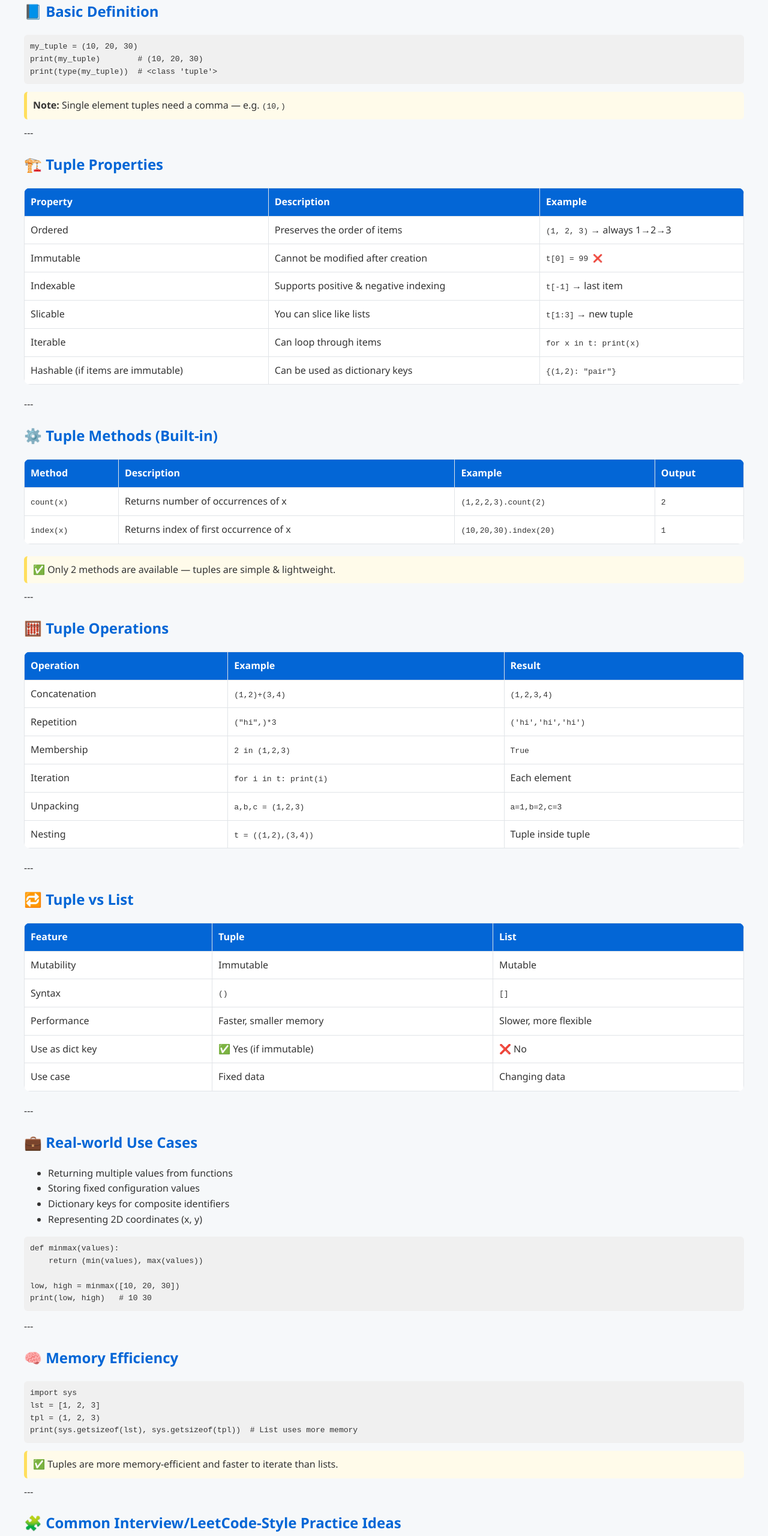
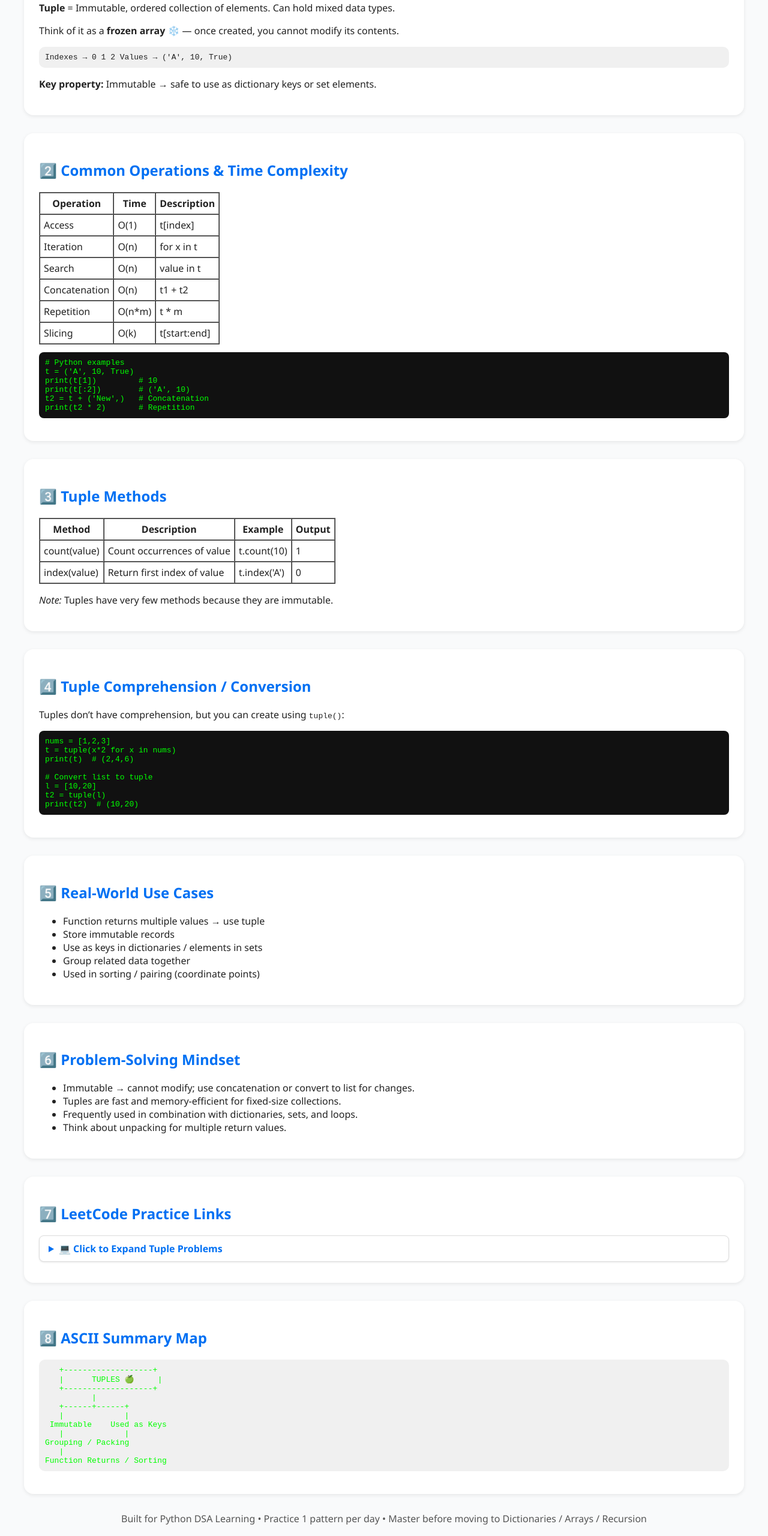
Before and after one commit to Anilabhimanyu/PythonMastery, a plain HTML site: page tuple/python_tuple_part1.html in a window 1280 px wide. Shown: the part 200-2760 px from the top of the page at 60% size. Drawn offline with Linux system fonts and the light colour scheme.

Commit message:
updated tuple and dict

```diff
--- a/tuple/python_tuple_part1.html
+++ b/tuple/python_tuple_part1.html
@@ -1,181 +1,143 @@
 <!DOCTYPE html>
 <html lang="en">
 <head>
-  <meta charset="UTF-8">
-  <meta name="viewport" content="width=device-width, initial-scale=1.0">
-  <title>Python Tuple Complete Reference</title>
-  <style>
-    body {
-      font-family: 'Segoe UI', sans-serif;
-      margin: 40px;
-      background: #f6f8fa;
-      color: #333;
-      line-height: 1.6;
-    }
-    h1, h2, h3 {
-      color: #0366d6;
-    }
-    table {
-      width: 100%;
-      border-collapse: collapse;
-      margin: 20px 0;
-      background: white;
-      border-radius: 10px;
-      overflow: hidden;
-    }
-    th, td {
-      border: 1px solid #e1e4e8;
-      padding: 10px;
-      text-align: left;
-    }
-    th {
-      background: #0366d6;
-      color: white;
-    }
-    pre {
-      background: #f0f0f0;
-      padding: 10px;
-      border-radius: 6px;
-      overflow-x: auto;
-    }
-    .note {
-      background: #fffbea;
-      border-left: 5px solid #ffdf5d;
-      padding: 10px;
-      margin: 10px 0;
-      border-radius: 6px;
-    }
-  </style>
+<meta charset="UTF-8">
+<meta name="viewport" content="width=device-width, initial-scale=1.0">
+<title>DSA: Tuples - Complete Visual and Practice Guide</title>
+<style>
+  body { font-family: 'Segoe UI', sans-serif; margin: 40px; background: #f9fafb; color: #222; }
+  h1, h2 { color: #0070f3; }
+  h3 { color: #333; }
+  pre { background: #111; color: #0f0; padding: 10px; border-radius: 8px; overflow-x: auto; }
+  .section { background: white; padding: 25px; margin-bottom: 30px; border-radius: 16px; box-shadow: 0 2px 6px rgba(0,0,0,0.08); }
+  a { color: #0070f3; text-decoration: none; }
+  a:hover { text-decoration: underline; }
+  .ascii { font-family: monospace; background: #f0f0f0; padding: 10px; border-radius: 10px; }
+  details { background: #fff; padding: 10px 15px; border-radius: 8px; margin-bottom: 10px; border: 1px solid #ddd; box-shadow: 0 1px 3px rgba(0,0,0,0.1); }
+  summary { font-weight: bold; cursor: pointer; color: #0070f3; }
+</style>
 </head>
 <body>
 
-<h1>🐍 Python Tuple — Complete Reference</h1>
-<p>Tuples are <b>immutable sequences</b> used to store ordered collections of items. They’re similar to lists but <b>cannot be changed</b> after creation.</p>
+<h1>🌈 DSA Roadmap: Tuples in Python</h1>
 
----
+<div class="section">
+<h2>1️⃣ Definition & Intuition</h2>
+<p><b>Tuple</b> = Immutable, ordered collection of elements. Can hold mixed data types.</p>
+<p>Think of it as a <b>frozen array</b> ❄️ — once created, you cannot modify its contents.</p>
 
-<h2>📘 Basic Definition</h2>
-<pre><code>my_tuple = (10, 20, 30)
-print(my_tuple)        # (10, 20, 30)
-print(type(my_tuple))  # &lt;class 'tuple'&gt;
-</code></pre>
+<div class="ascii">
+Indexes →  0     1       2
+Values  → ('A', 10, True)
+</div>
 
-<div class="note"><b>Note:</b> Single element tuples need a comma — e.g. <code>(10,)</code></div>
+<p><b>Key property:</b> Immutable → safe to use as dictionary keys or set elements.</p>
+</div>
 
----
-
-<h2>🏗️ Tuple Properties</h2>
-<table>
-  <tr><th>Property</th><th>Description</th><th>Example</th></tr>
-  <tr><td>Ordered</td><td>Preserves the order of items</td><td><code>(1, 2, 3)</code> → always 1→2→3</td></tr>
-  <tr><td>Immutable</td><td>Cannot be modified after creation</td><td><code>t[0] = 99 ❌</code></td></tr>
-  <tr><td>Indexable</td><td>Supports positive & negative indexing</td><td><code>t[-1]</code> → last item</td></tr>
-  <tr><td>Slicable</td><td>You can slice like lists</td><td><code>t[1:3]</code> → new tuple</td></tr>
-  <tr><td>Iterable</td><td>Can loop through items</td><td><code>for x in t: print(x)</code></td></tr>
-  <tr><td>Hashable (if items are immutable)</td><td>Can be used as dictionary keys</td><td><code>{(1,2): "pair"}</code></td></tr>
+<div class="section">
+<h2>2️⃣ Common Operations & Time Complexity</h2>
+<table border="1" cellspacing="0" cellpadding="6">
+<tr><th>Operation</th><th>Time</th><th>Description</th></tr>
+<tr><td>Access</td><td>O(1)</td><td>t[index]</td></tr>
+<tr><td>Iteration</td><td>O(n)</td><td>for x in t</td></tr>
+<tr><td>Search</td><td>O(n)</td><td>value in t</td></tr>
+<tr><td>Concatenation</td><td>O(n)</td><td>t1 + t2</td></tr>
+<tr><td>Repetition</td><td>O(n*m)</td><td>t * m</td></tr>
+<tr><td>Slicing</td><td>O(k)</td><td>t[start:end]</td></tr>
 </table>
 
----
+<pre>
+# Python examples
+t = ('A', 10, True)
+print(t[1])         # 10
+print(t[:2])        # ('A', 10)
+t2 = t + ('New',)   # Concatenation
+print(t2 * 2)       # Repetition
+</pre>
+</div>
 
-<h2>⚙️ Tuple Methods (Built-in)</h2>
-<table>
-  <tr><th>Method</th><th>Description</th><th>Example</th><th>Output</th></tr>
-  <tr><td><code>count(x)</code></td><td>Returns number of occurrences of x</td><td><code>(1,2,2,3).count(2)</code></td><td><code>2</code></td></tr>
-  <tr><td><code>index(x)</code></td><td>Returns index of first occurrence of x</td><td><code>(10,20,30).index(20)</code></td><td><code>1</code></td></tr>
+<div class="section">
+<h2>3️⃣ Tuple Methods</h2>
+<table border="1" cellspacing="0" cellpadding="6">
+<tr><th>Method</th><th>Description</th><th>Example</th><th>Output</th></tr>
+<tr><td>count(value)</td><td>Count occurrences of value</td><td>t.count(10)</td><td>1</td></tr>
+<tr><td>index(value)</td><td>Return first index of value</td><td>t.index('A')</td><td>0</td></tr>
 </table>
+<p><i>Note:</i> Tuples have very few methods because they are immutable.</p>
+</div>
 
-<div class="note">✅ Only 2 methods are available — tuples are simple & lightweight.</div>
+<div class="section">
+<h2>4️⃣ Tuple Comprehension / Conversion</h2>
+<p>Tuples don’t have comprehension, but you can create using <code>tuple()</code>:</p>
 
----
+<pre>
+nums = [1,2,3]
+t = tuple(x*2 for x in nums)
+print(t)  # (2,4,6)
 
-<h2>🧮 Tuple Operations</h2>
+# Convert list to tuple
+l = [10,20]
+t2 = tuple(l)
+print(t2)  # (10,20)
+</pre>
+</div>
 
-<table>
-  <tr><th>Operation</th><th>Example</th><th>Result</th></tr>
-  <tr><td>Concatenation</td><td><code>(1,2)+(3,4)</code></td><td><code>(1,2,3,4)</code></td></tr>
-  <tr><td>Repetition</td><td><code>("hi",)*3</code></td><td><code>('hi','hi','hi')</code></td></tr>
-  <tr><td>Membership</td><td><code>2 in (1,2,3)</code></td><td><code>True</code></td></tr>
-  <tr><td>Iteration</td><td><code>for i in t: print(i)</code></td><td>Each element</td></tr>
-  <tr><td>Unpacking</td><td><code>a,b,c = (1,2,3)</code></td><td><code>a=1,b=2,c=3</code></td></tr>
-  <tr><td>Nesting</td><td><code>t = ((1,2),(3,4))</code></td><td>Tuple inside tuple</td></tr>
-</table>
+<div class="section">
+<h2>5️⃣ Real-World Use Cases</h2>
+<ul>
+<li>Function returns multiple values → use tuple</li>
+<li>Store immutable records</li>
+<li>Use as keys in dictionaries / elements in sets</li>
+<li>Group related data together</li>
+<li>Used in sorting / pairing (coordinate points)</li>
+</ul>
+</div>
 
----
+<div class="section">
+<h2>6️⃣ Problem-Solving Mindset</h2>
+<ul>
+<li>Immutable → cannot modify; use concatenation or convert to list for changes.</li>
+<li>Tuples are fast and memory-efficient for fixed-size collections.</li>
+<li>Frequently used in combination with dictionaries, sets, and loops.</li>
+<li>Think about unpacking for multiple return values.</li>
+</ul>
+</div>
 
-<h2>🔁 Tuple vs List</h2>
-<table>
-  <tr><th>Feature</th><th>Tuple</th><th>List</th></tr>
-  <tr><td>Mutability</td><td>Immutable</td><td>Mutable</td></tr>
-  <tr><td>Syntax</td><td><code>()</code></td><td><code>[]</code></td></tr>
-  <tr><td>Performance</td><td>Faster, smaller memory</td><td>Slower, more flexible</td></tr>
-  <tr><td>Use as dict key</td><td>✅ Yes (if immutable)</td><td>❌ No</td></tr>
-  <tr><td>Use case</td><td>Fixed data</td><td>Changing data</td></tr>
-</table>
+<div class="section">
+<h2>7️⃣ LeetCode Practice Links</h2>
+<details>
+<summary>💻 Click to Expand Tuple Problems</summary>
+<ul>
+<li><a href="https://leetcode.com/problems/two-sum/">#1 Two Sum</a> (tuple as result)</li>
+<li><a href="https://leetcode.com/problems/group-anagrams/">#49 Group Anagrams</a> (tuple keys)</li>
+<li><a href="https://leetcode.com/problems/top-k-frequent-elements/">#347 Top K Frequent Elements</a> (tuple sorting)</li>
+<li><a href="https://leetcode.com/problems/minimum-index-sum-of-two-lists/">#599 Minimum Index Sum of Two Lists</a> (tuple for index-value)</li>
+<li><a href="https://leetcode.com/problems/design-twitter/">#355 Design Twitter</a> (timestamp, tweet_id tuples)</li>
+<li><a href="https://leetcode.com/problems/meeting-rooms-ii/">#253 Meeting Rooms II</a> (interval tuples)</li>
+<li><a href="https://leetcode.com/problems/merge-intervals/">#56 Merge Intervals</a> (interval merging)</li>
+<li><a href="https://leetcode.com/problems/employee-free-time/">#759 Employee Free Time</a> (list of tuples)</li>
+</ul>
+</details>
+</div>
 
----
+<div class="section">
+<h2>8️⃣ ASCII Summary Map</h2>
+<pre class="ascii">
+   +-------------------+
+   |      TUPLES 🍏     |
+   +-------------------+
+          |
+   +------+------+
+   |             |
+ Immutable    Used as Keys
+   |             |
+Grouping / Packing
+   |
+Function Returns / Sorting
+</pre>
+</div>
 
-<h2>💼 Real-world Use Cases</h2>
-<ul>
-  <li>Returning multiple values from functions</li>
-  <li>Storing fixed configuration values</li>
-  <li>Dictionary keys for composite identifiers</li>
-  <li>Representing 2D coordinates (x, y)</li>
-</ul>
-
-<pre><code>def minmax(values):
-    return (min(values), max(values))
-
-low, high = minmax([10, 20, 30])
-print(low, high)   # 10 30
-</code></pre>
-
----
-
-<h2>🧠 Memory Efficiency</h2>
-<pre><code>import sys
-lst = [1, 2, 3]
-tpl = (1, 2, 3)
-print(sys.getsizeof(lst), sys.getsizeof(tpl))  # List uses more memory
-</code></pre>
-
-<div class="note">✅ Tuples are more memory-efficient and faster to iterate than lists.</div>
-
----
-
-<h2>🧩 Common Interview/LeetCode-Style Practice Ideas</h2>
-<ul>
-  <li>Check if all tuple elements are the same</li>
-  <li>Find frequency of elements in a tuple</li>
-  <li>Convert list of tuples → dictionary</li>
-  <li>Swap elements in tuple without converting to list</li>
-  <li>Sort list of tuples by 2nd element</li>
-</ul>
-
-<table>
-  <tr><th>Problem</th><th>LeetCode Link</th></tr>
-  <tr><td>Tuple operations (Python practice)</td><td><a href="https://leetcode.com/problemset/all/?search=tuple" target="_blank">LeetCode: Search "tuple"</a></td></tr>
-  <tr><td>Nested structure iteration</td><td><a href="https://leetcode.com/problems/nested-list-weight-sum/" target="_blank">Nested List Weight Sum</a></td></tr>
-</table>
-
----
-
-<h2>📚 Summary</h2>
-<table>
-  <tr><th>Feature</th><th>List</th><th>Tuple</th></tr>
-  <tr><td>Mutability</td><td>Yes</td><td>No</td></tr>
-  <tr><td>Methods</td><td>Dozens</td><td>2</td></tr>
-  <tr><td>Memory</td><td>More</td><td>Less</td></tr>
-  <tr><td>Speed</td><td>Slower</td><td>Faster</td></tr>
-  <tr><td>Use Case</td><td>Dynamic data</td><td>Static, fixed data</td></tr>
-</table>
-
-<hr>
-<p style="text-align:center;">🔗 <b>Part of DSA Visuals Collection</b> |
-<a href="index.html">🏠 Home</a> |
-<a href="python-list-reference.html">📋 List</a> |
-<a href="arrays-roadmap.html">🧮 Arrays</a> |
-<a href="recursion-roadmap.html">🔁 Recursion</a>
-</p>
+<p style="text-align:center;color:#555">Built for Python DSA Learning • Practice 1 pattern per day • Master before moving to Dictionaries / Arrays / Recursion</p>
 
 </body>
 </html>
```
Also changed, not shown: dictionary/python_dict_part1.html (+135 -157 lines).
